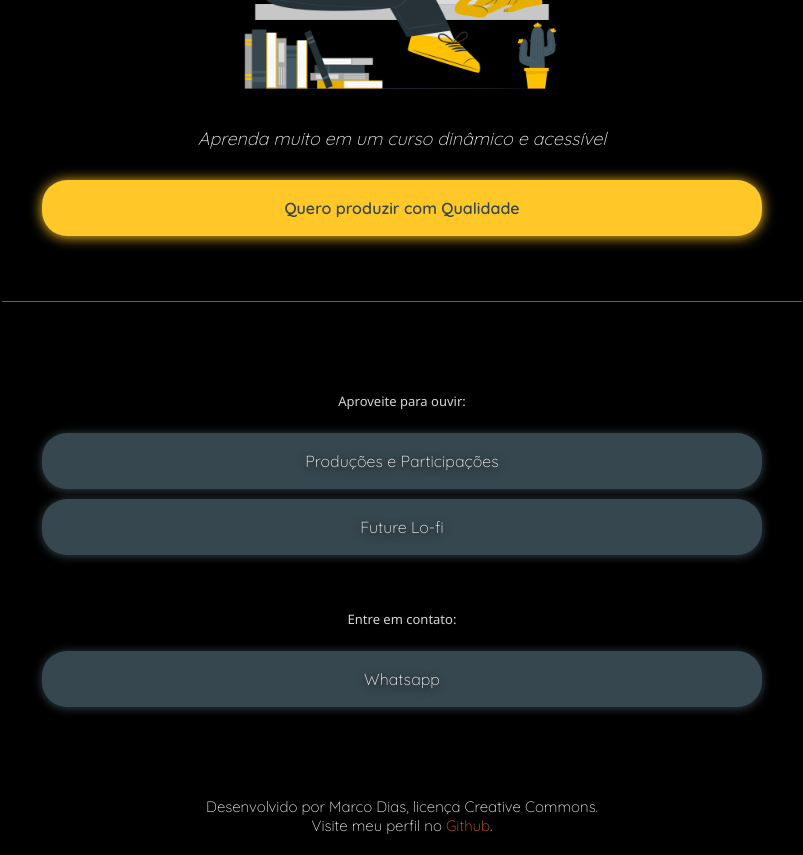
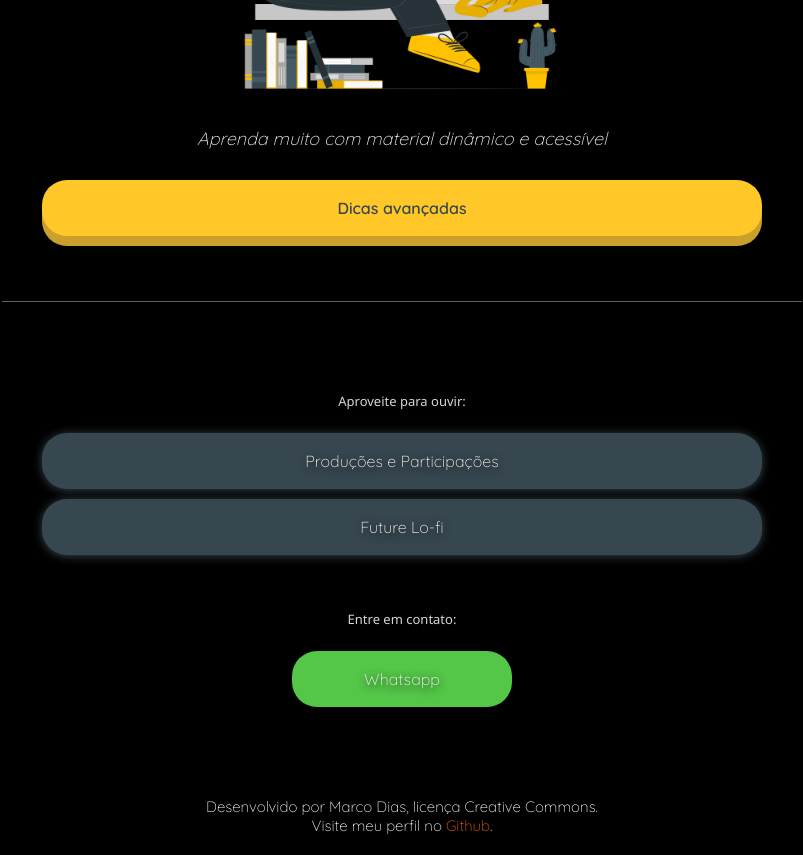
Before and after one commit to AsfroDev/AsfrotypeNews, a plain HTML site: page index.html in a window 1280 px wide. Shown: the part 1080-1935 px from the top of the page, without its empty margins (238-1041 px from the left). Drawn offline with Linux system fonts and the light colour scheme.

Commit message:
buttons re-design

```diff
--- a/index.html
+++ b/index.html
@@ -6,11 +6,11 @@
     <meta name="viewport" content="width=device-width, initial-scale=1.0, user-scalable=”no”">
     <link rel="stylesheet" href="style.css">
 
-    <title>Asfro Links</title>
+    <title>Asfro Link</title>
 </head>
 <body>
     <div class="topbar">
-        <span id="logo">ASFRO CURSOS</span>
+        <span id="logo">ASFRO LINK</span>
         <hr class="hrtop">
     </div>
     <div class="top">
@@ -23,15 +23,15 @@
         <hr>
 
         <img src="Lo-fi-concept-cuate.png" alt="">
-        <span id="title">Aprenda muito em um curso dinâmico e acessível</span>
+        <span id="title">Aprenda muito com material dinâmico e acessível</span>
         <br>
-        <button type="button" id="cursobtn" onClick="parent.location='curso.html'">Quero produzir com Qualidade</button>
+        <button type="button" id="cursobtn" onClick="parent.location='curso.html'">Dicas avançadas</button>
         <hr>
         <span id="title2">Aproveite para ouvir:<br><br></span>
         <button type="button" onClick="parent.location='https://youtube.com/playlist?list=PLDGytDLtAEwoexqKIz5_2LSeckjIHpl3N'">Produções e Participações</button>
         <button type="button" onClick="parent.location='https://open.spotify.com/album/0tNb4DQlX4QttirSI8dbv9?si=FlJ0CdzjSMCCV9fmhTBiRQ'">Future Lo-fi</button>
         <span id="title2">Entre em contato:<br><br></span>
-        <button type="button" onClick="parent.location='https://api.whatsapp.com/send?phone=+5511920154900&text=Olá Asfro!'">Whatsapp</button>
+        <button type="button" id="btnwpp" onClick="parent.location='https://api.whatsapp.com/send?phone=+5511920154900&text=Olá Asfro!'">Whatsapp</button>
     </div>
     <div class="footer">
         <span>Desenvolvido por Marco Dias, licença Creative Commons.</span>
--- a/style.css
+++ b/style.css
@@ -125,13 +125,19 @@ button:hover{
     color: #37474F;
     text-shadow:#eeeeee03 0px 2px 10px;
     font-weight: 600;
-    box-shadow: #FFC727 0px 1px 13px;
+    box-shadow: #caa02a 0px 10px 0px;
 }
 #cursobtn:hover{
     color: #000000;
     background-color: #EEEEEE;
     text-shadow:none;
     font-weight:600;
+    box-shadow: #95938f 0px 10px 0px;
+}
+#btnwpp{
+    width: 70vw;
+    max-width: 220px;
+    background-color: #54c648;
     box-shadow: none;
 }
 .footer{
```
Also changed, not shown: curso.css (+13 -1 lines).
